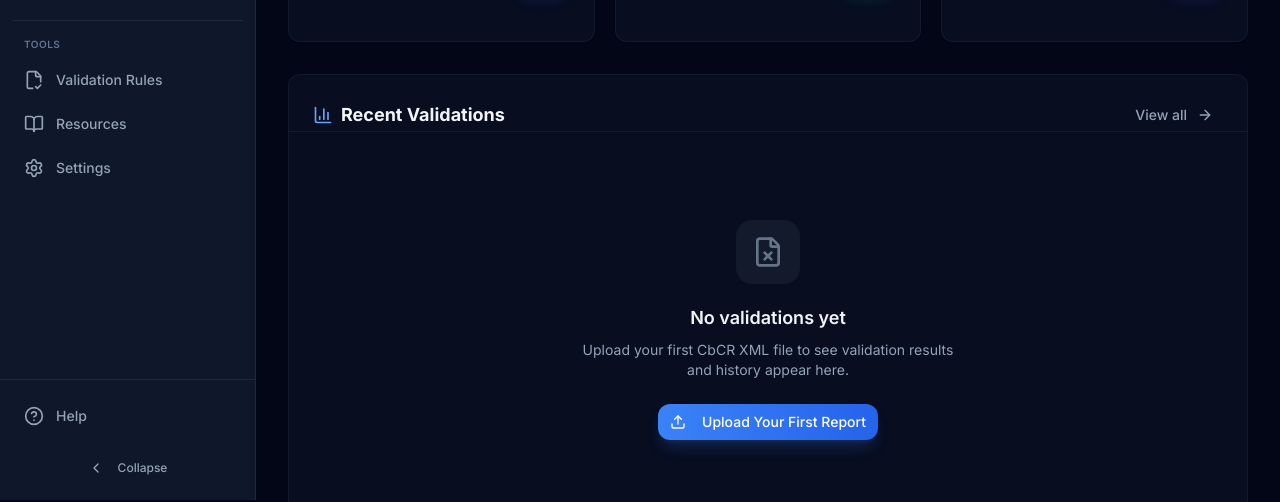
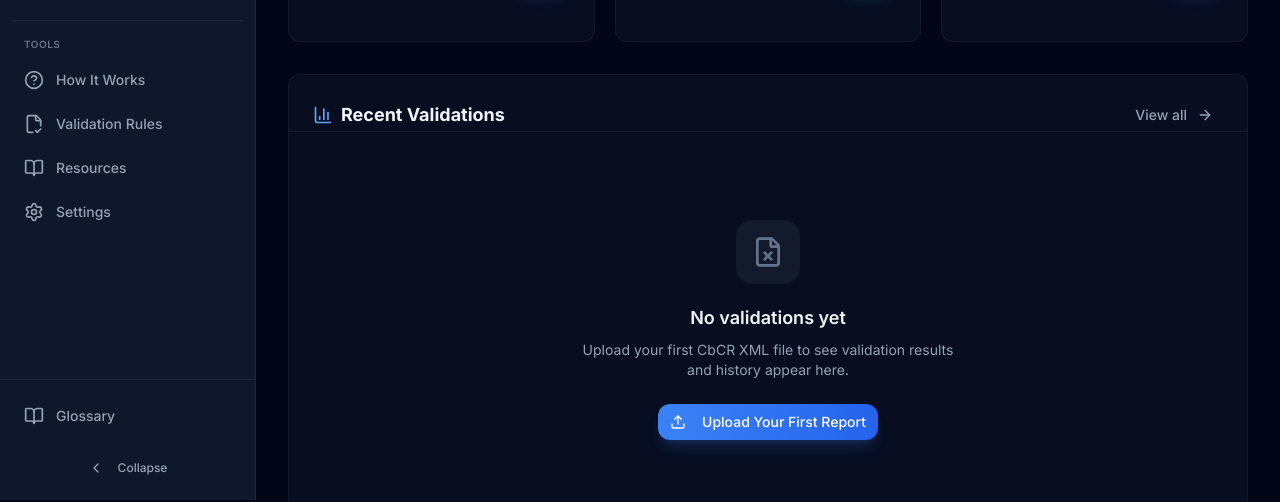
Before and after one commit to pkwroblewski/CBCR-TP, a Next.js app: page /dashboard in a window 1280 px wide. Shown: the part 300-802 px from the top of the page. Built offline with nearby package versions, Linux system fonts and the light colour scheme; no server answers.

Commit message:
feat: Add 'How It Works' to dashboard sidebar under TOOLS section

```diff
--- a/src/components/layout/Sidebar.tsx
+++ b/src/components/layout/Sidebar.tsx
@@ -56,13 +56,14 @@ const MAIN_NAV: NavItem[] = [
 ];
 
 const SECONDARY_NAV: NavItem[] = [
+  { label: 'How It Works', href: '/how-it-works', icon: <HelpCircle className="h-5 w-5" /> },
   { label: 'Validation Rules', href: '/resources/validation-rules', icon: <FileCheck2 className="h-5 w-5" /> },
   { label: 'Resources', href: '/resources', icon: <BookOpen className="h-5 w-5" /> },
   { label: 'Settings', href: '/settings', icon: <Settings className="h-5 w-5" /> },
 ];
 
 const BOTTOM_NAV: NavItem[] = [
-  { label: 'Help', href: '/resources/glossary', icon: <HelpCircle className="h-5 w-5" /> },
+  { label: 'Glossary', href: '/resources/glossary', icon: <BookOpen className="h-5 w-5" /> },
 ];
 
 // =============================================================================
```
